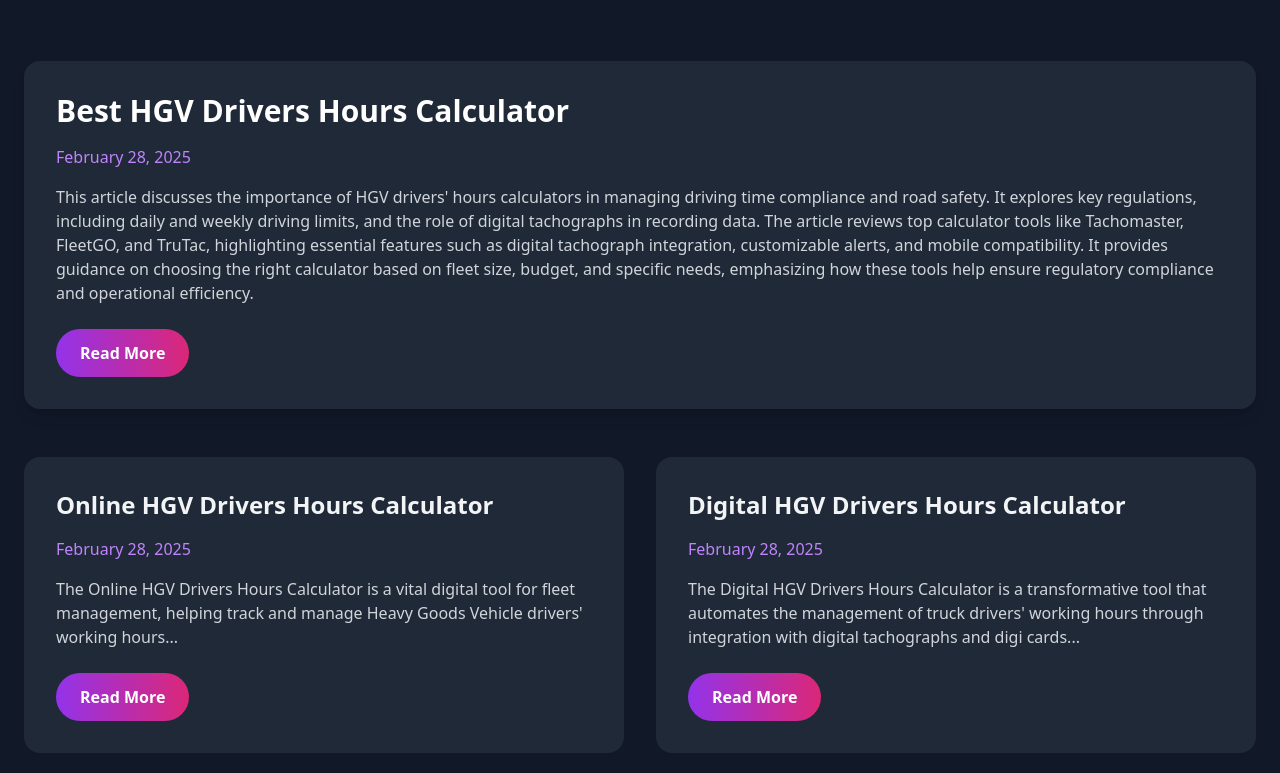
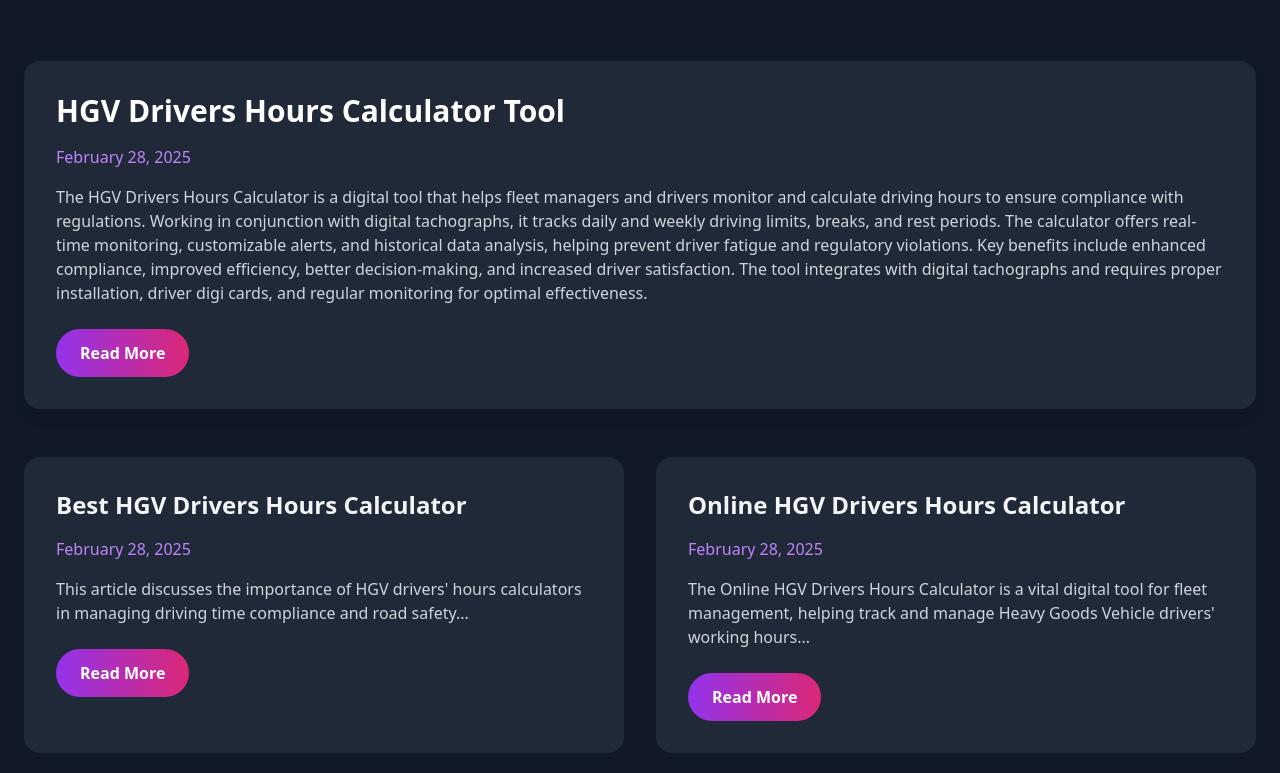
Before and after one commit to windwardboy/the-ultimate-hgv-drivers--hours-calculator-2025-02-28-0sopu, a plain HTML site: page blog.html in a window 1280 px wide. Shown: the part 387-1160 px from the top of the page. Drawn offline with nearby package versions, Linux system fonts and the light colour scheme.

Commit message:
Update blog listing with hgv-drivers-hours-calculator-tool-20250228-pse.html

```diff
--- a/blog.html
+++ b/blog.html
@@ -36,12 +36,12 @@
 
                 <!-- Featured Post -->
                 <div class="bg-gray-800 rounded-2xl p-8 mb-12 shadow-lg hover:shadow-purple-500/25 transition-all duration-300">
-                    <h2 class="text-3xl font-bold mb-4 text-white">Best HGV Drivers Hours Calculator</h2>
+                    <h2 class="text-3xl font-bold mb-4 text-white">HGV Drivers Hours Calculator Tool</h2>
                     <div class="text-purple-400 mb-4">February 28, 2025</div>
                     <p class="text-gray-300 mb-6">
-                        This article discusses the importance of HGV drivers' hours calculators in managing driving time compliance and road safety. It explores key regulations, including daily and weekly driving limits, and the role of digital tachographs in recording data. The article reviews top calculator tools like Tachomaster, FleetGO, and TruTac, highlighting essential features such as digital tachograph integration, customizable alerts, and mobile compatibility. It provides guidance on choosing the right calculator based on fleet size, budget, and specific needs, emphasizing how these tools help ensure regulatory compliance and operational efficiency.
+                        The HGV Drivers Hours Calculator is a digital tool that helps fleet managers and drivers monitor and calculate driving hours to ensure compliance with regulations. Working in conjunction with digital tachographs, it tracks daily and weekly driving limits, breaks, and rest periods. The calculator offers real-time monitoring, customizable alerts, and historical data analysis, helping prevent driver fatigue and regulatory violations. Key benefits include enhanced compliance, improved efficiency, better decision-making, and increased driver satisfaction. The tool integrates with digital tachographs and requires proper installation, driver digi cards, and regular monitoring for optimal effectiveness.
                     </p>
-                    <a href="https://windwardboy.github.io/the-ultimate-hgv-drivers--hours-calculator-2025-02-28-0sopu/blog/best-hgv-drivers-hours-calculator-20250228-6ze.html" class="inline-block bg-gradient-to-r from-purple-600 to-pink-600 px-6 py-3 rounded-full text-white font-semibold hover:scale-105 transition-transform duration-300">
+                    <a href="https://windwardboy.github.io/the-ultimate-hgv-drivers--hours-calculator-2025-02-28-0sopu/blog/hgv-drivers-hours-calculator-tool-20250228-pse.html" class="inline-block bg-gradient-to-r from-purple-600 to-pink-600 px-6 py-3 rounded-full text-white font-semibold hover:scale-105 transition-transform duration-300">
                         Read More
                     </a>
                 </div>
@@ -49,18 +49,18 @@
                 <!-- Previous Posts -->
                 <div class="grid grid-cols-1 md:grid-cols-2 gap-8">
                     <div class="bg-gray-800 rounded-2xl p-8">
+                        <h3 class="text-2xl font-bold mb-4">Best HGV Drivers Hours Calculator</h3>
+                        <div class="text-purple-400 mb-4">February 28, 2025</div>
+                        <p class="text-gray-300 mb-6">This article discusses the importance of HGV drivers' hours calculators in managing driving time compliance and road safety...</p>
+                        <a href="https://windwardboy.github.io/the-ultimate-hgv-drivers--hours-calculator-2025-02-28-0sopu/blog/best-hgv-drivers-hours-calculator-20250228-6ze.html" class="inline-block bg-gradient-to-r from-purple-600 to-pink-600 px-6 py-3 rounded-full text-white font-semibold hover:scale-105 transition-transform duration-300">
+                            Read More
+                        </a>
+                    </div>
+                    <div class="bg-gray-800 rounded-2xl p-8">
                         <h3 class="text-2xl font-bold mb-4">Online HGV Drivers Hours Calculator</h3>
                         <div class="text-purple-400 mb-4">February 28, 2025</div>
                         <p class="text-gray-300 mb-6">The Online HGV Drivers Hours Calculator is a vital digital tool for fleet management, helping track and manage Heavy Goods Vehicle drivers' working hours...</p>
                         <a href="https://windwardboy.github.io/the-ultimate-hgv-drivers--hours-calculator-2025-02-28-0sopu/blog/online-hgv-drivers-hours-calculator-20250228-c01.html" class="inline-block bg-gradient-to-r from-purple-600 to-pink-600 px-6 py-3 rounded-full text-white font-semibold hover:scale-105 transition-transform duration-300">
-                            Read More
-                        </a>
-                    </div>
-                    <div class="bg-gray-800 rounded-2xl p-8">
-                        <h3 class="text-2xl font-bold mb-4">Digital HGV Drivers Hours Calculator</h3>
-                        <div class="text-purple-400 mb-4">February 28, 2025</div>
-                        <p class="text-gray-300 mb-6">The Digital HGV Drivers Hours Calculator is a transformative tool that automates the management of truck drivers' working hours through integration with digital tachographs and digi cards...</p>
-                        <a href="https://windwardboy.github.io/the-ultimate-hgv-drivers--hours-calculator-2025-02-28-0sopu/blog/digital-hgv-drivers-hours-calculator-20250228-qqg.html" class="inline-block bg-gradient-to-r from-purple-600 to-pink-600 px-6 py-3 rounded-full text-white font-semibold hover:scale-105 transition-transform duration-300">
                             Read More
                         </a>
                     </div>
```
